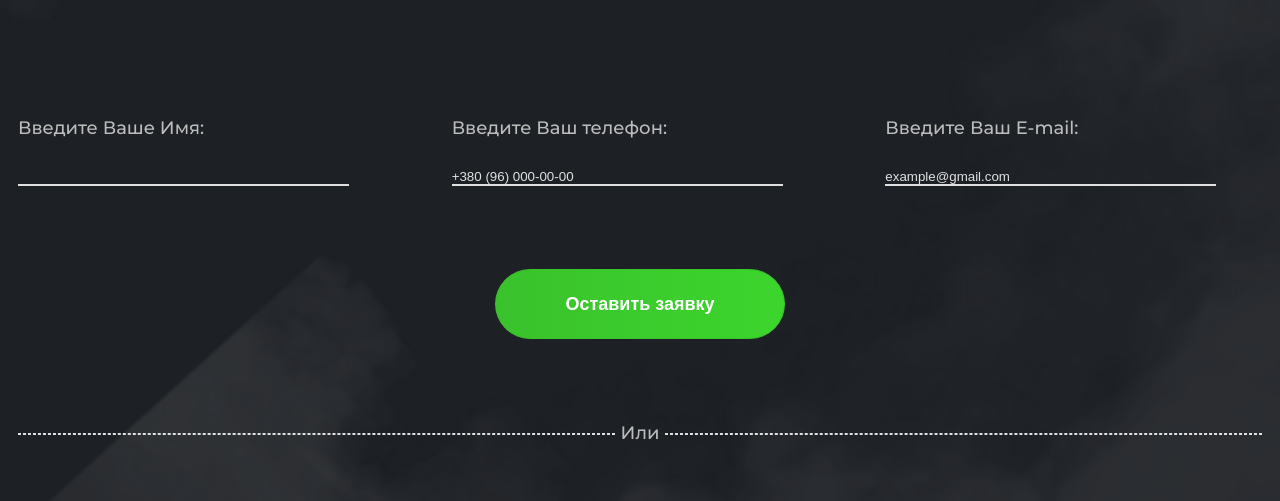
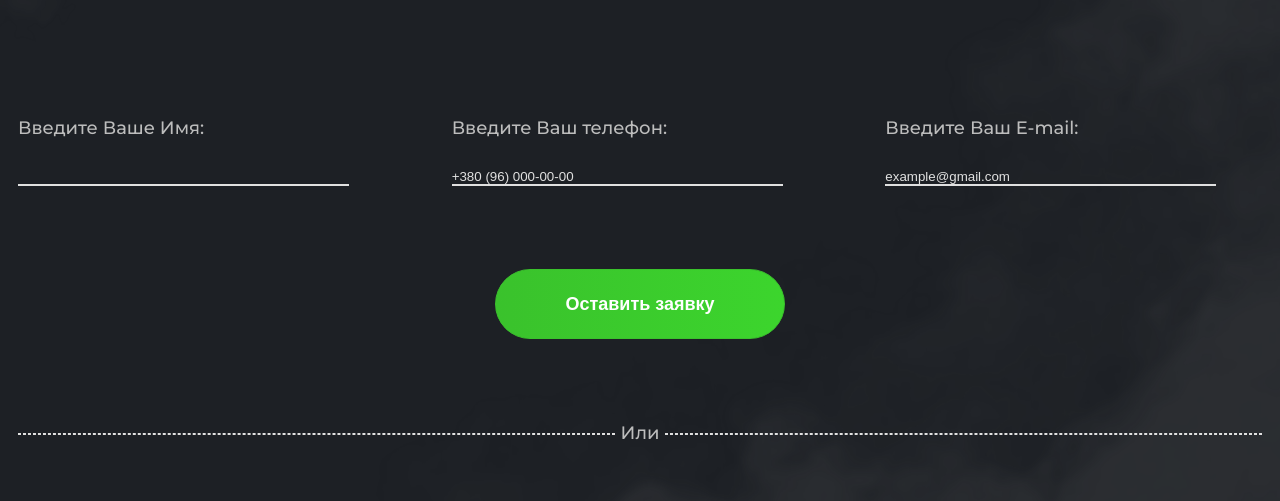
Before and after one commit to NikolaiLapukha/forsage, a plain HTML site: page index.html in a window 1280 px wide. Shown: the part 6114-6615 px from the top of the page. Drawn offline with Linux system fonts and the light colour scheme.

Commit message:
update form block

```diff
--- a/css/style.css
+++ b/css/style.css
@@ -682,11 +682,7 @@ body{
     bottom: 0;
     right: 0;
 }
-.form__smoke-left{
-    position: absolute;
-    bottom: 0;
-    left: 0;
-}
+
 .form__smoke-lefttwo{
     position: absolute;
     left: 0;
--- a/index.html
+++ b/index.html
@@ -230,7 +230,6 @@
                     </div>
                 </div>
                 <img src="img/form_smoke_left.png" alt="smoke" class="form__smoke-right">
-                <img src="img/form_smoke_right.png" alt="smoke" class="form__smoke-left">
                 <img src="img/form_smoke_right_two.png" alt="smoke" class="form__smoke-lefttwo">
             </section>
         </main>
```
